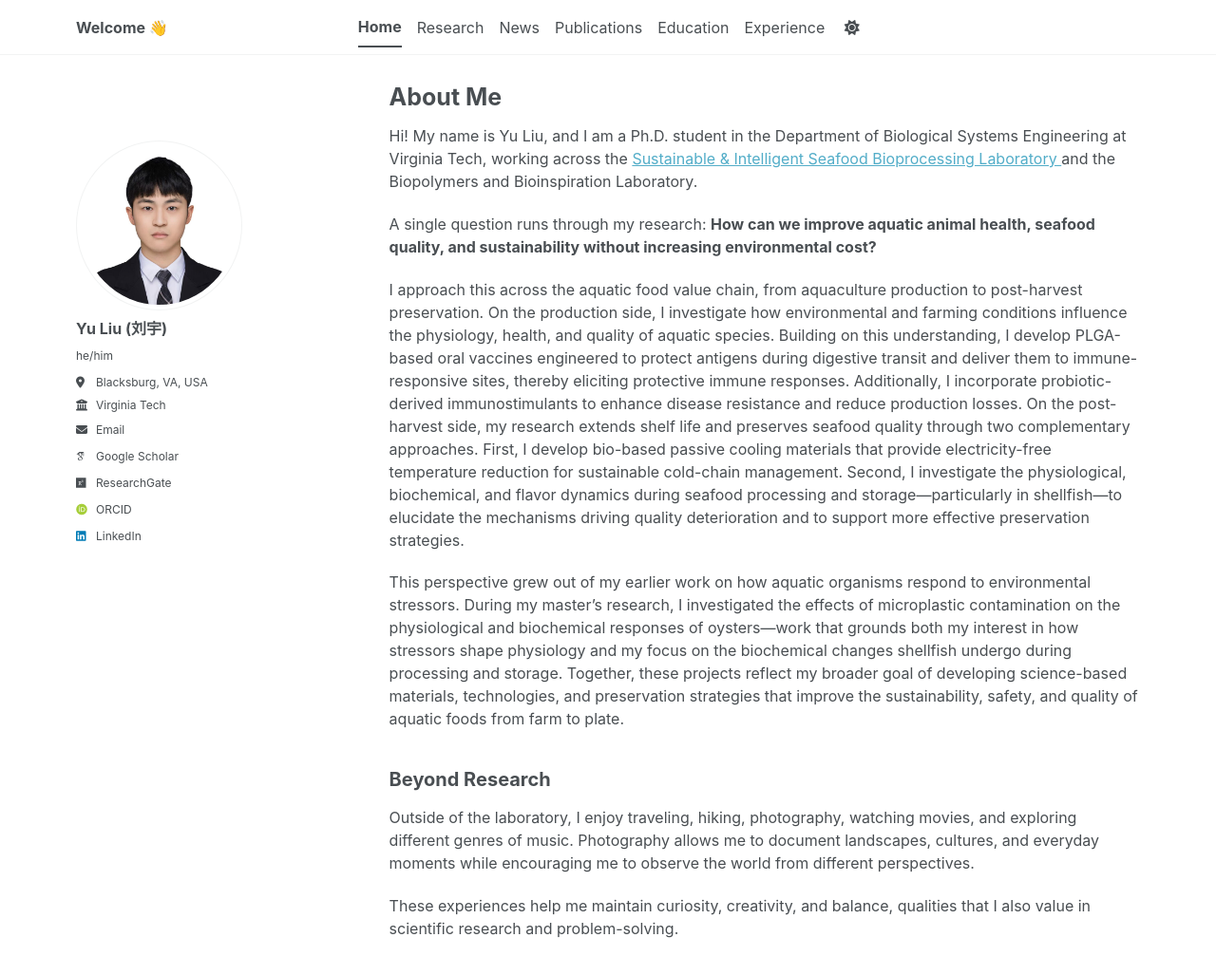
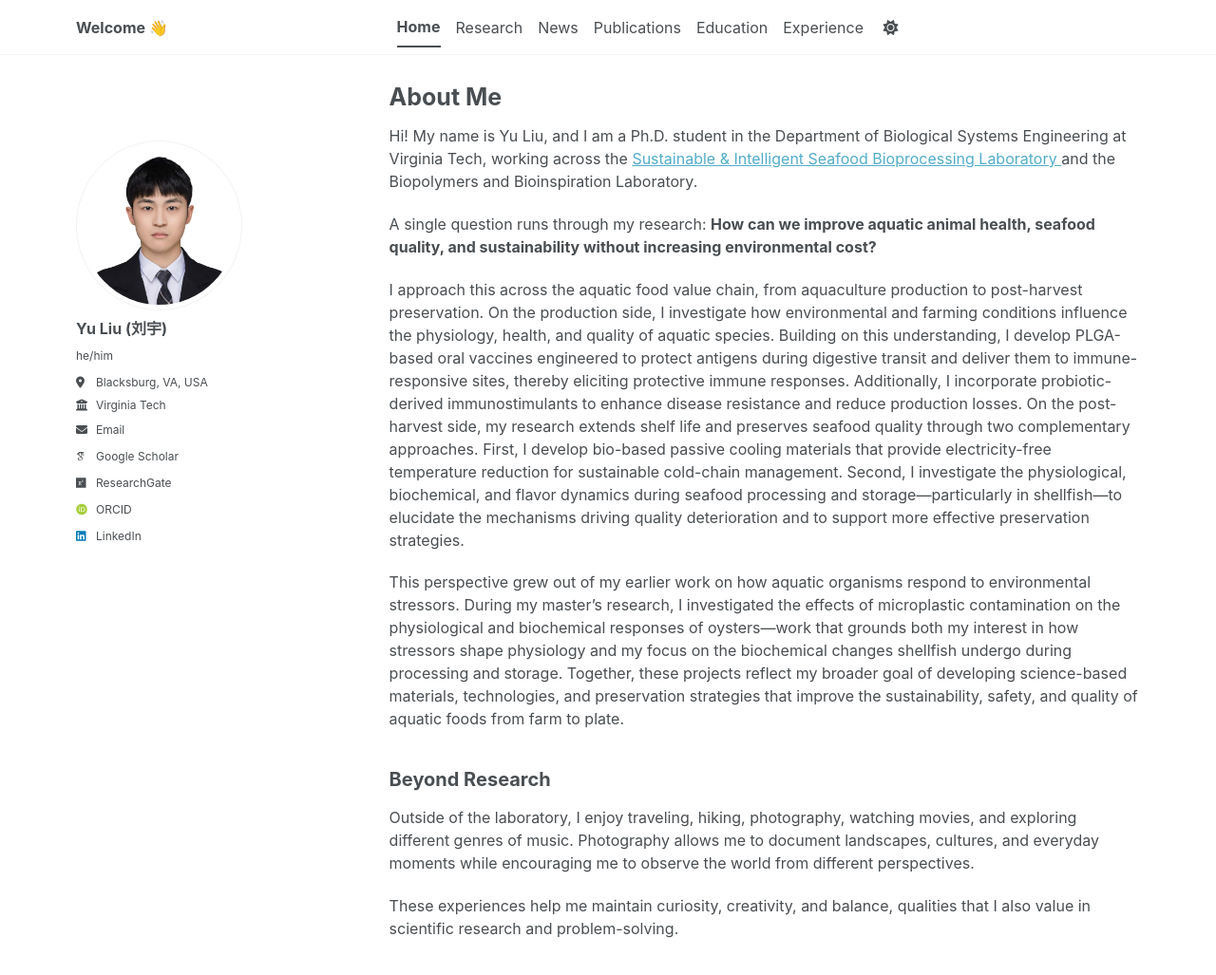
Before and after one commit to yuliu0322/yuliu0322.github.io, a Jekyll site: the page built from _pages/about.md, in a window 1280 px wide and 1043 px high. Shown: the top 1027 px of the window at 95% size. Built offline with Jekyll 4.4.1, drawn with Linux system fonts in a browser that asks for light colours; some web fonts are replaced; a script bundle is joined from its source files by our own code; library files that are not in the unit come from our copies.

Commit message:
Update main.scss

```diff
--- a/assets/css/main.scss
+++ b/assets/css/main.scss
@@ -120,12 +120,14 @@ html {
     min-width: 0;
   }
 
- /* Align Home automatically with the right content column */
+/* Align Home with the right content column */
 .greedy-nav .visible-links > li:first-child {
-  flex: 0 0 calc(
-    var(--sidebar-width) + var(--column-gap) + var(--column-gap)
-  );
-  margin-right: 0;
+  width: calc(var(--sidebar-width) + var(--column-gap)) !important;
+  padding-right: 0 !important;
+}
+
+.greedy-nav .site-title {
+  margin-right: 0 !important;
 }
 
   /* Keep navigation items compact */
```
